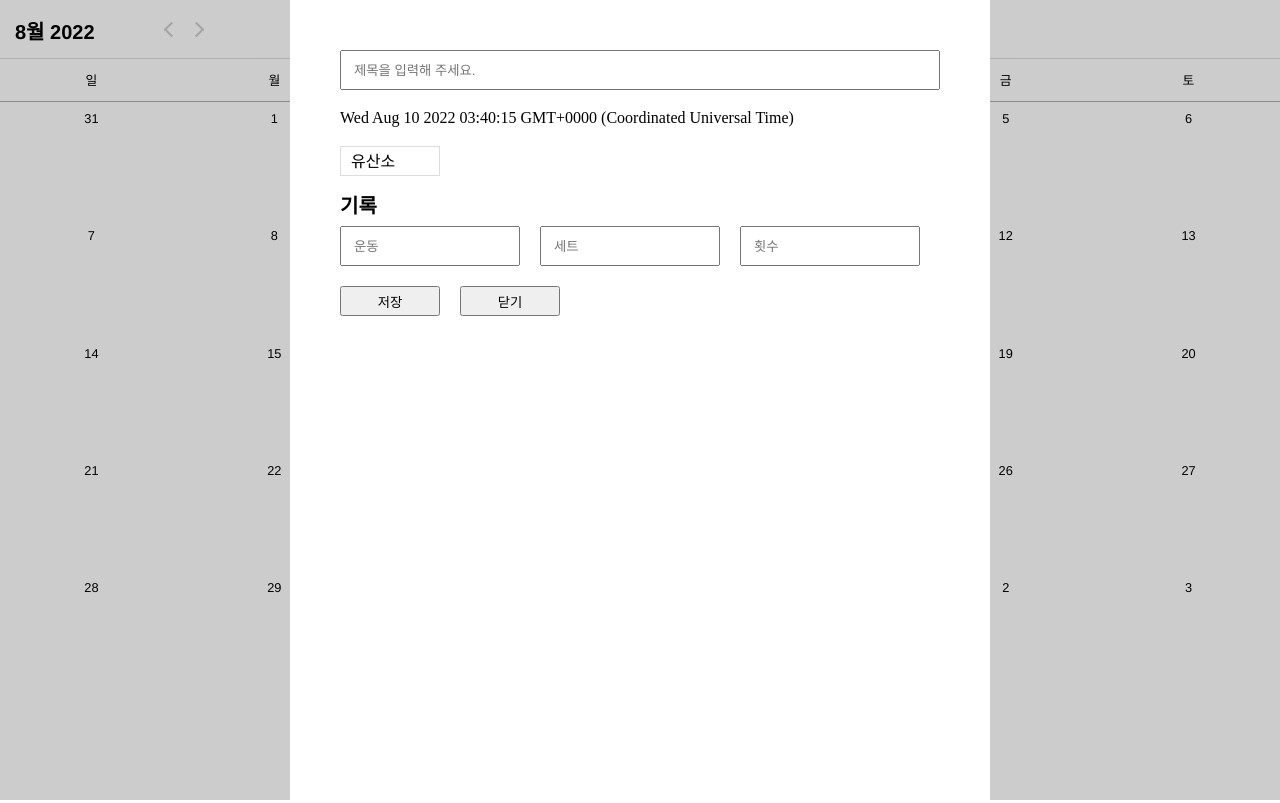
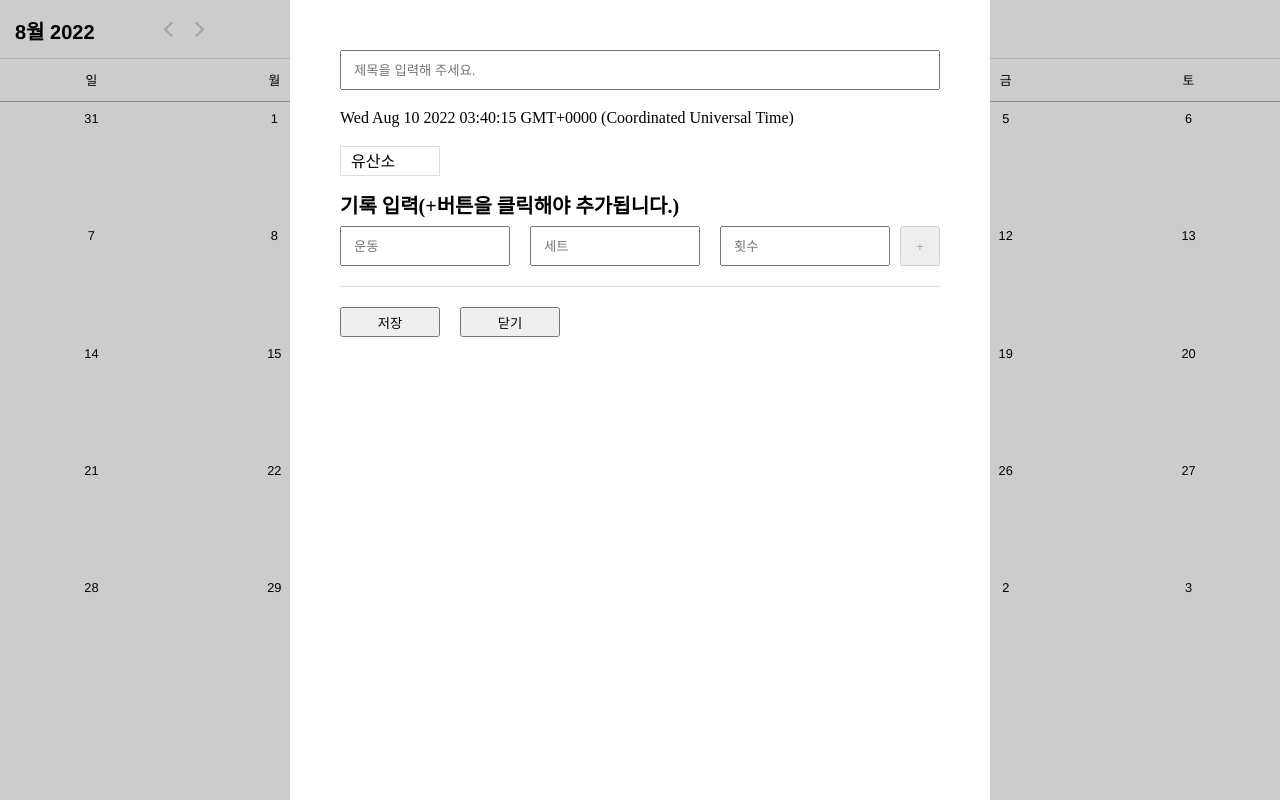
Before and after one commit to bowoo96/Health-Calendar, a React (Create React App) app: page /oauth in a window 1280 px wide. Both pictures are taken after a click on the element "10". Built offline with nearby package versions, Linux system fonts and the light colour scheme.

Commit message:
[ Feat ] : Develop Plus Button Disabled and Save Exercise Record Object

```diff
--- a/src/components/modal/Modal.tsx
+++ b/src/components/modal/Modal.tsx
@@ -1,6 +1,8 @@
-import React, { useState } from "react";
+import React, { useState, useEffect } from "react";
 import styled from "styled-components";
 import ModalPortal from "./ModalPortal";
+import RecordItem from "../RecordItem";
+import { ModalTitleInput, RecordButton } from "../common/commonStyle";
 
 const Modal: React.FC<{
   setOnModal: (prev: boolean) => void;
@@ -8,13 +10,51 @@ const Modal: React.FC<{
 }> = (props) => {
   const [isOpen, setIsOpen] = useState(false);
   const [isSelect, setIsSelect] = useState("유산소");
+  const [recordArray, setRecordArray] = useState([]);
+  const [isDisable, setIsDisable] = useState(true);
+  const [recordData, setRecordData] = useState({
+    exerciseType: "",
+    set: "",
+    count: "",
+  });
 
   const dropdownHandler = (res: React.MouseEvent) => {
+    const responseTarget = res.target as HTMLElement;
     setIsOpen(false);
-    const responseTarget = res.target as HTMLElement;
     setIsSelect(responseTarget.innerText);
   };
 
+  // 운동기록 입력 시 객체에 저장하는 로직 3개
+  const exerciseTypeHandler = (data: React.ChangeEvent<HTMLInputElement>) => {
+    setRecordData((prev) => {
+      return { ...prev, exerciseType: data.target.value };
+    });
+  };
+
+  const setHandler = (data: React.ChangeEvent<HTMLInputElement>) => {
+    setRecordData((prev) => {
+      return { ...prev, set: data.target.value };
+    });
+  };
+
+  const countHandler = (data: React.ChangeEvent<HTMLInputElement>) => {
+    setRecordData((prev) => {
+      return { ...prev, count: data.target.value };
+    });
+  };
+
+  // 운동 기록 입력 시 +버튼 disabled 풀기
+  useEffect(() => {
+    if (
+      recordData.exerciseType.length > 0 &&
+      recordData.count.length > 0 &&
+      recordData.set.length > 0
+    ) {
+      setIsDisable(false);
+    } else return;
+  }, [recordData]);
+
+  console.log(recordData);
   return (
     <ModalPortal>
       <ModalBackground>
@@ -33,13 +73,27 @@ const Modal: React.FC<{
               </DropdownFrame>
             )}
           </Dropdown>
-          <RecordTitle>기록</RecordTitle>
+          <RecordTitle>기록 입력(+버튼을 클릭해야 추가됩니다.)</RecordTitle>
+          <RecordInputWrap>
+            <ModalTitleInput
+              placeholder="운동"
+              width="170px"
+              onChange={exerciseTypeHandler}
+            />
+            <ModalTitleInput
+              placeholder="세트"
+              width="170px"
+              onChange={setHandler}
+            />
+            <ModalTitleInput
+              placeholder="횟수"
+              width="170px"
+              onChange={countHandler}
+            />
+            <RecordButton disabled={isDisable}>+</RecordButton>
+          </RecordInputWrap>
           <ul>
-            <li>
-              <ModalTitleInput placeholder="운동" width="180px" />
-              <ModalTitleInput placeholder="세트" width="180px" />
-              <ModalTitleInput placeholder="횟수" width="180px" />
-            </li>
+            <li></li>
           </ul>
           <ButtonWrapper>
             <Button onClick={() => props.setOnModal(false)}>저장</Button>
@@ -70,16 +124,6 @@ const ModalFrame = styled.div`
   height: 700px;
   background-color: #fff;
   padding: 50px;
-`;
-
-const ModalTitleInput = styled.input`
-  width: ${(props) => props.width || "600px"};
-  height: 40px;
-  text-indent: 10px;
-  box-sizing: border-box;
-  &:not(:first-child) {
-    margin-left: 20px;
-  }
 `;
 
 const ModalDate = styled.div`
@@ -132,3 +176,9 @@ const Button = styled.button`
     margin-left: 20px;
   }
 `;
+
+const RecordInputWrap = styled.div`
+  width: 600px;
+  padding-bottom: 20px;
+  border-bottom: 1px solid #ddd;
+`;
```
